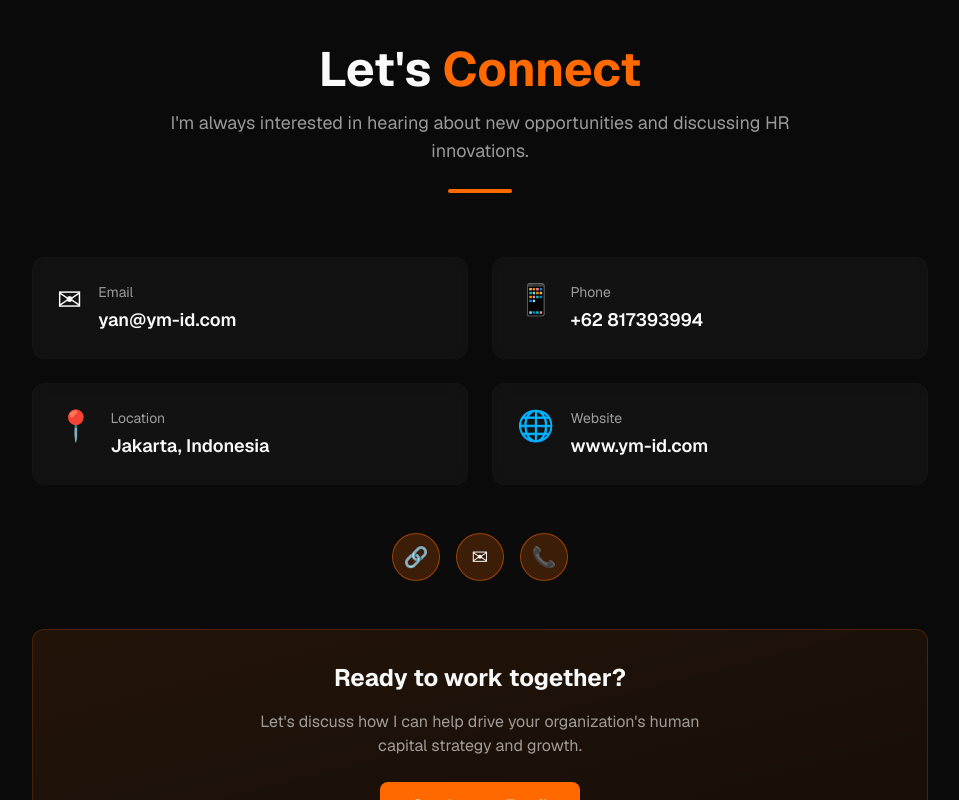
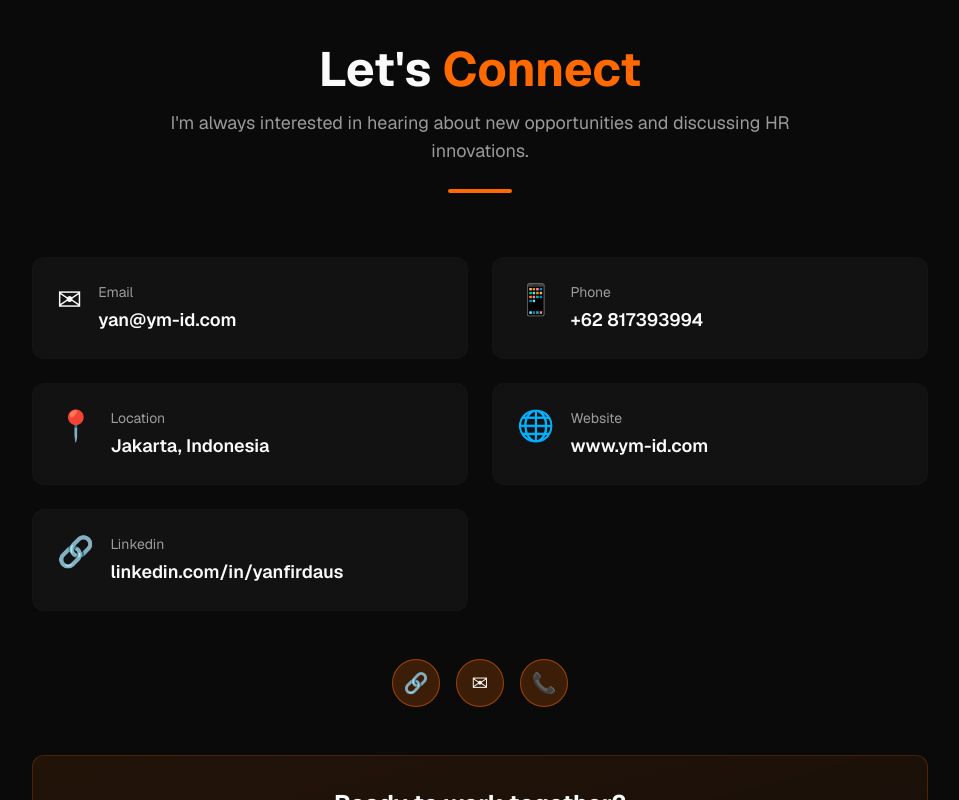
Before and after one commit to hc-mase-app/web-portofolio, a Next.js app: page / in a window 1280 px wide. Shown: the part 11200-12000 px from the top of the page, without its empty margins (160-1119 px from the left). Built offline with nearby package versions, Linux system fonts and the light colour scheme.

Commit message:
Update contact.tsx
Edit link url linkedin

```diff
--- a/components/portfolio/contact.tsx
+++ b/components/portfolio/contact.tsx
@@ -49,6 +49,12 @@ const Contact = () => {
       label: 'Website',
       value: portfolioData.contact.website,
       link: `https://${portfolioData.contact.website}`,
+    },
+    {
+      icon: '🔗',
+      label: 'Linkedin',
+      value: 'linkedin.com/in/yanfirdaus',
+      link: portfolioData.socialLinks[0].url,
     },
   ]
 
@@ -113,7 +119,7 @@ const Contact = () => {
           className="flex justify-center gap-4 mb-12"
         >
           {[
-            { name: 'LinkedIn', icon: '🔗', link: '#' },
+            { name: 'LinkedIn', icon: '🔗', link:portfolioData.socialLinks[0].url},
             { name: 'Email', icon: '✉', link: `mailto:${portfolioData.contact.email}` },
             { name: 'Phone', icon: '📞', link: `tel:${portfolioData.contact.phone.replace(/\s/g, '')}` },
           ].map((social, index) => (
```
